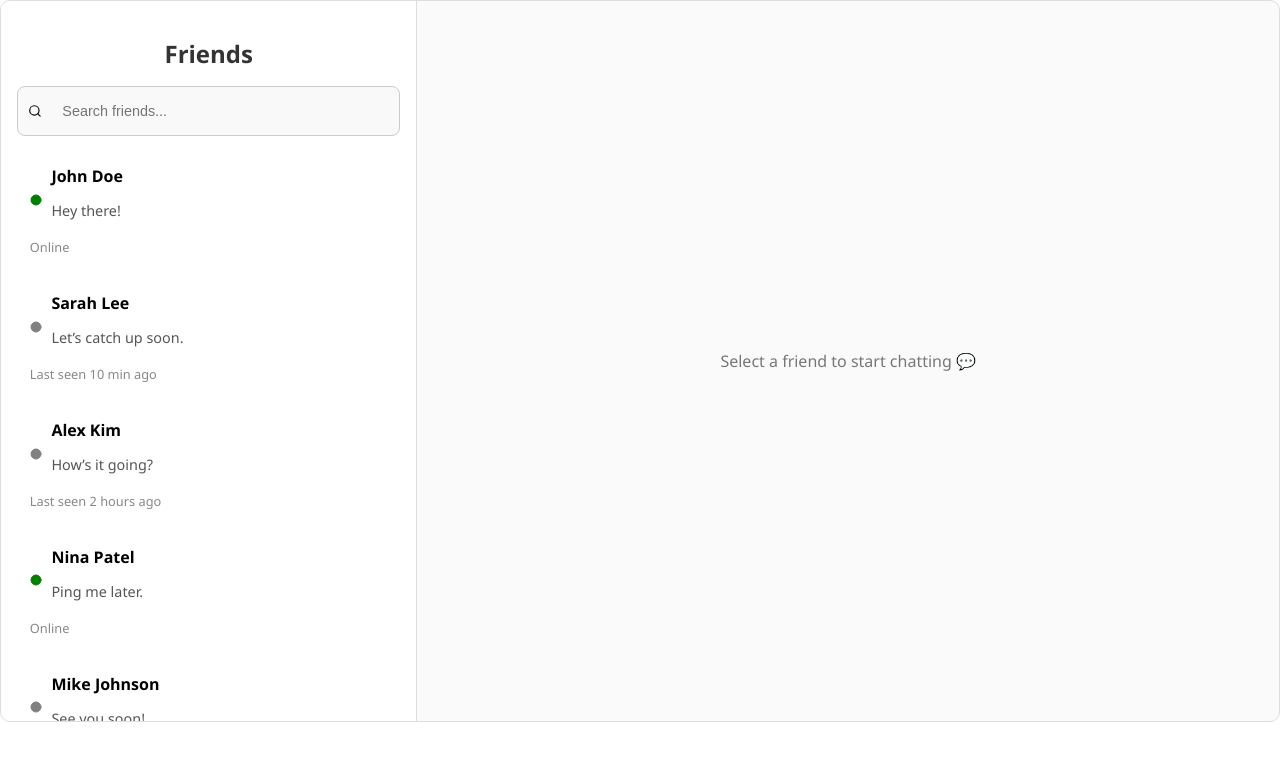
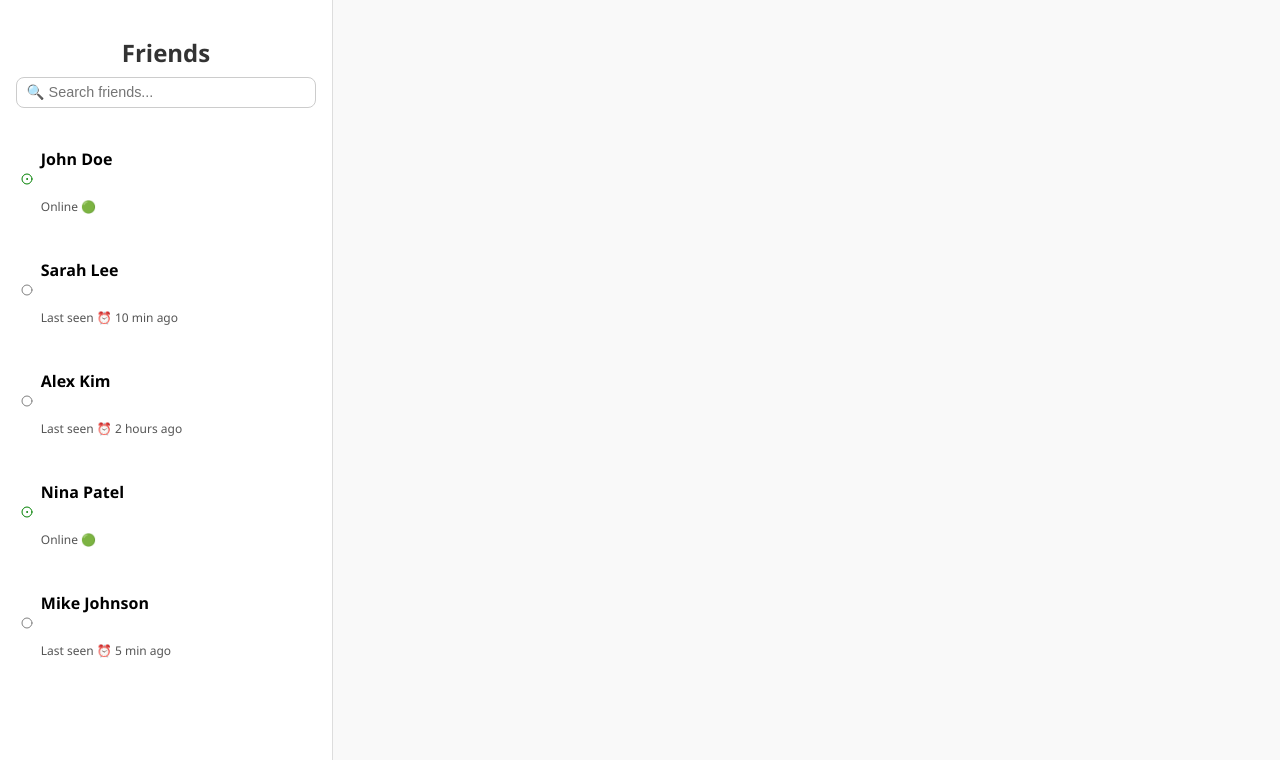
Before and after one commit to adenali20/xp-tracker, a React (Create React App) app: page /friends in a window 1280 px wide. Shown: the top 760 px of the page. Built offline with nearby package versions, Linux system fonts and the light colour scheme.

Commit message:
add emojis and improve chat bubbles

```diff
--- a/package.json
+++ b/package.json
@@ -10,6 +10,7 @@
     "@testing-library/user-event": "^13.5.0",
     "axios": "^1.12.2",
     "base-64": "^1.0.0",
+    "emoji-picker-react": "^4.15.0",
     "lucide-react": "^0.548.0",
     "react": "^19.1.1",
     "react-dom": "^19.1.1",
--- a/src/components/Friends.css
+++ b/src/components/Friends.css
@@ -1,26 +1,38 @@
+/* ==============================
+   General container
+============================== */
 .friends-container {
   display: flex;
-  height: 90vh;
-  background: #fafafa;
-  border: 1px solid #ddd;
-  border-radius: 10px;
+  height: 100vh;
+  font-family: 'Segoe UI', Tahoma, Geneva, Verdana, sans-serif;
+  background: #f9f9f9;
   overflow: hidden;
-  font-family: 'Segoe UI', Tahoma, Geneva, Verdana, sans-serif;
-  transition: all 0.3s ease;
 }
 
-/* Sidebar */
+/* ==============================
+   Friends List
+============================== */
 .friends-list {
-  width: 30%;
-  background-color: #fff;
+  width: 300px;
+  min-width: 250px;
+  background: #fff;
   border-right: 1px solid #ddd;
+  display: flex;
+  flex-direction: column;
+  padding: 1rem;
   overflow-y: auto;
-  padding: 1rem;
-  transition: all 0.3s ease;
 }
 
 .friends-list h2 {
+  margin-bottom: 0.5rem;
+}
+
+.search-input {
+  padding: 0.4rem 0.6rem;
+  border-radius: 8px;
+  border: 1px solid #ccc;
   margin-bottom: 1rem;
+  font-size: 0.9rem;
 }
 
 .friends-list ul {
@@ -30,165 +42,255 @@
 }
 
 .friends-list li {
-  padding: 0.8rem;
+  display: flex;
+  align-items: center;
+  justify-content: space-between;
+  padding: 0.5rem 0.3rem;
+  cursor: pointer;
   border-radius: 8px;
-  cursor: pointer;
-  transition: background 0.2s ease;
-  display: flex;
-  flex-direction: column;
-  justify-content: space-between;
-  margin-bottom: 0.6rem;
+  transition: background 0.2s;
+  position: relative;
 }
 
-.friends-list li:hover {
-  background-color: #f1f1f1;
+.friends-list li:hover,
+.friends-list li.active {
+  background: #f0f0f0;
 }
 
-.friends-list li.active {
-  background-color: #e8f0fe;
+.friend-avatar {
+  margin-right: 0.5rem;
+  display: flex;
+  align-items: center;
+}
+
+.online-icon {
+  color: green;
+}
+
+.offline-icon {
+  color: gray;
 }
 
 .friend-info {
-  display: flex;
-  align-items: center;
-  gap: 0.6rem;
-}
-
-.friend-details {
-  display: flex;
-  flex-direction: column;
-}
-
-.friend-name {
-  font-weight: 600;
-}
-
-.last-message {
-  font-size: 0.9rem;
-  color: #555;
-}
-
-.last-seen {
-  font-size: 0.8rem;
-  color: #888;
-  margin-top: 4px;
-}
-
-/* Chat Panel */
-.chat-panel {
   flex: 1;
   display: flex;
   flex-direction: column;
 }
 
+.friend-info .name {
+  font-weight: 600;
+}
+
+.friend-info .status {
+  font-size: 0.75rem;
+  color: #555;
+}
+
+.last-message {
+  font-size: 0.8rem;
+  color: #888;
+  margin-left: 0.5rem;
+}
+
+/* ==============================
+   Chat Panel
+============================== */
+.chat-panel {
+  flex: 1;
+  display: flex;
+  flex-direction: column;
+  background: #e5ddd5;
+  position: relative;
+}
+
 .chat-header {
-  background-color: #f5f5f5;
-  padding: 1rem;
-  border-bottom: 1px solid #ddd;
   display: flex;
   align-items: center;
   justify-content: space-between;
+  padding: 0.75rem 1rem;
+  border-bottom: 1px solid #ddd;
+  background: #fff;
+  position: relative;
+  z-index: 2;
 }
 
-.chat-friend-info {
-  display: flex;
-  align-items: center;
-  gap: 0.5rem;
+.chat-header h3 {
+  margin: 0;
+  font-size: 1rem;
 }
 
 .chat-status {
-  font-size: 0.9rem;
-  color: #777;
+  font-size: 0.75rem;
+  color: #555;
   margin-left: 0.5rem;
 }
 
 .chat-actions {
   display: flex;
   align-items: center;
-  gap: 0.8rem;
+  gap: 0.5rem;
 }
 
-.icon-btn {
+.chat-icon {
+  cursor: pointer;
+}
+
+/* ==============================
+   Chat Messages
+============================== */
+.chat-messages {
+  flex: 1;
+  padding: 1rem;
+  overflow-y: auto;
+  display: flex;
+  flex-direction: column;
+  gap: 0.4rem;
+}
+
+/* Chat bubble base */
+.message {
+  max-width: 70%;
+  padding: 0.6rem 1rem;
+  border-radius: 20px;
+  font-size: 0.95rem;
+  line-height: 1.3;
+  word-wrap: break-word;
+  position: relative;
+  box-shadow: 0 1px 2px rgba(0, 0, 0, 0.2);
+}
+
+/* Sent message (right) */
+.sent {
+  background: #007bff;
+  color: #fff;
+  align-self: flex-end;
+  border-bottom-right-radius: 4px;
+  border-bottom-left-radius: 20px;
+  border-top-right-radius: 20px;
+  border-top-left-radius: 20px;
+}
+
+.sent::after {
+  content: "";
+  position: absolute;
+  right: -6px;
+  bottom: 0;
+  width: 0;
+  height: 0;
+  border-top: 10px solid #007bff;
+  border-left: 10px solid transparent;
+}
+
+/* Received message (left) */
+.received {
+  background: #fff;
+  color: #333;
+  align-self: flex-start;
+  border-bottom-left-radius: 4px;
+  border-bottom-right-radius: 20px;
+  border-top-left-radius: 20px;
+  border-top-right-radius: 20px;
+}
+
+.received::after {
+  content: "";
+  position: absolute;
+  left: -6px;
+  bottom: 0;
+  width: 0;
+  height: 0;
+  border-top: 10px solid #fff;
+  border-right: 10px solid transparent;
+}
+
+/* ==============================
+   Chat Input & Emoji
+============================== */
+.chat-input {
+  display: flex;
+  align-items: center;
+  padding: 0.5rem 1rem;
+  border-top: 1px solid #ddd;
+  background: #fff;
+  gap: 0.5rem;
+  position: relative;
+  z-index: 2;
+}
+
+.chat-input input {
+  flex: 1;
+  padding: 0.4rem 0.6rem;
+  border-radius: 20px;
+  border: 1px solid #ccc;
+  font-size: 0.9rem;
+  outline: none;
+}
+
+.chat-input button[type="submit"] {
+  background: #007bff;
+  color: #fff;
+  border: none;
+  padding: 0.4rem 0.8rem;
+  border-radius: 20px;
+  cursor: pointer;
+}
+
+.emoji-btn {
   background: none;
   border: none;
   cursor: pointer;
   color: #555;
-  transition: color 0.2s ease;
+  display: flex;
+  align-items: center;
 }
 
-.icon-btn:hover {
+.emoji-btn:hover {
   color: #007bff;
 }
 
-.back-btn {
-  display: none;
-  margin-right: 0.6rem;
+/* ==============================
+   Emoji Picker Popup
+============================== */
+.emoji-picker {
+  position: absolute;
+  bottom: 60px;
+  right: 10px;
+  z-index: 100;
+  background: #fff;
+  border-radius: 10px;
+  box-shadow: 0 2px 10px rgba(0,0,0,0.2);
+  overflow: hidden;
+  width: 300px;
+  max-height: 400px;
+  display: flex;
+  flex-direction: column;
 }
 
-.chat-messages {
-  flex: 1;
-  padding: 1rem;
-  overflow-y: auto;
-  background: #fff;
+.emoji-picker-header {
+  display: flex;
+  justify-content: space-between;
+  align-items: center;
+  background: #f5f5f5;
+  padding: 0.5rem 1rem;
+  border-bottom: 1px solid #ddd;
+  font-weight: 500;
 }
 
-.chat-message {
-  margin-bottom: 0.5rem;
-  max-width: 70%;
-  padding: 0.6rem 1rem;
-  border-radius: 12px;
-  word-wrap: break-word;
+.emoji-cancel-btn {
+  background: none;
+  border: none;
+  cursor: pointer;
+  font-size: 18px;
+  color: #444;
 }
 
-.chat-message.sent {
-  background-color: #dcf8c6;
-  align-self: flex-end;
+.emoji-cancel-btn:hover {
+  color: red;
 }
 
-.chat-message.received {
-  background-color: #f1f0f0;
-  align-self: flex-start;
-}
-
-.chat-input {
-  display: flex;
-  padding: 1rem;
-  border-top: 1px solid #ddd;
-  background-color: #f9f9f9;
-}
-
-.chat-input input {
-  flex: 1;
-  padding: 0.6rem;
-  border: 1px solid #ccc;
-  border-radius: 8px;
-  margin-right: 0.5rem;
-}
-
-.chat-input button {
-  background-color: #007bff;
-  color: white;
-  border: none;
-  border-radius: 8px;
-  padding: 0.6rem 1rem;
-  cursor: pointer;
-}
-
-.chat-input button:hover {
-  background-color: #0056b3;
-}
-
-.no-chat {
-  display: flex;
-  align-items: center;
-  justify-content: center;
-  flex: 1;
-  color: #777;
-}
-
-/* ---------------------- */
-/* ✅ MOBILE STYLING */
-/* ---------------------- */
+/* ==============================
+   Mobile Responsiveness
+============================== */
 @media (max-width: 768px) {
   .friends-container {
     flex-direction: column;
@@ -196,55 +298,26 @@
 
   .friends-list {
     width: 100%;
+    max-height: 50%;
+    border-right: none;
+    border-bottom: 1px solid #ddd;
   }
 
   .chat-panel {
-    width: 100%;
-    height: 100%;
+    flex: 1;
   }
 
-  /* Hide chat panel until a friend is selected */
-  .friends-container:not(.chat-active) .chat-panel {
+  .hidden-mobile {
     display: none;
   }
 
-  /* Hide friends list when in chat view */
-  .friends-container.chat-active .friends-list {
-    display: none;
-  }
-
-  .chat-header {
-    justify-content: flex-start;
-  }
-
-  .back-btn {
+  .back-btn.mobile-only {
     display: inline-flex;
-    align-items: center;
-    margin-right: 1rem;
   }
 }
 
-.friend-search {
-  display: flex;
-  align-items: center;
-  gap: 0.5rem;
-  padding: 0.4rem 0.6rem;
-  border: 1px solid #ccc;
-  border-radius: 8px;
-  margin-bottom: 1rem;
-  background-color: #f9f9f9;
+@media (min-width: 769px) {
+  .back-btn.mobile-only {
+    display: none;
+  }
 }
-
-.friend-search input {
-  border: none;
-  outline: none;
-  width: 100%;
-  font-size: 0.9rem;
-  background: transparent;
-}
-
-.no-friends {
-  font-size: 0.9rem;
-  color: #888;
-  padding-top: 0.5rem;
-}
--- a/src/components/Friends.jsx
+++ b/src/components/Friends.jsx
@@ -1,177 +1,125 @@
 import { useState } from "react";
-import { Circle, Video, Phone, ArrowLeft, Search } from "lucide-react";
+import EmojiPicker from "emoji-picker-react";
+import { Video, Phone, Smile, ArrowLeft, CircleDot, Circle } from "lucide-react";
 import "./Friends.css";
 
 const Friends = () => {
+  const [selectedFriend, setSelectedFriend] = useState(null);
+  const [search, setSearch] = useState("");
+  const [newMessage, setNewMessage] = useState("");
+  const [showEmojiPicker, setShowEmojiPicker] = useState(false);
+
   const [friends] = useState([
-  { id: 1, name: "John Doe", lastMessage: "Hey there!", online: true, lastSeen: null },
-  { id: 2, name: "Sarah Lee", lastMessage: "Let’s catch up soon.", online: false, lastSeen: "10 min ago" },
-  { id: 3, name: "Alex Kim", lastMessage: "How’s it going?", online: false, lastSeen: "2 hours ago" },
-  { id: 4, name: "Nina Patel", lastMessage: "Ping me later.", online: true, lastSeen: null },
-  { id: 5, name: "Mike Johnson", lastMessage: "See you soon!", online: false, lastSeen: "5 min ago" },
-  { id: 6, name: "Emma Watson", lastMessage: "Thanks!", online: true, lastSeen: null },
-  { id: 7, name: "David Brown", lastMessage: "On my way.", online: false, lastSeen: "1 hour ago" },
-  { id: 8, name: "Sophia Lee", lastMessage: "Got it.", online: true, lastSeen: null },
-  { id: 9, name: "James Smith", lastMessage: "Cool!", online: false, lastSeen: "30 min ago" },
-  { id: 10, name: "Olivia Davis", lastMessage: "See you tomorrow.", online: true, lastSeen: null },
-  { id: 11, name: "Liam Wilson", lastMessage: "No problem.", online: false, lastSeen: "3 hours ago" },
-  { id: 12, name: "Ava Martinez", lastMessage: "Happy Birthday!", online: true, lastSeen: null },
-  { id: 13, name: "Ethan Anderson", lastMessage: "Thanks for the help.", online: false, lastSeen: "45 min ago" },
-  { id: 14, name: "Mia Thomas", lastMessage: "See you later.", online: true, lastSeen: null },
-  { id: 15, name: "Noah Jackson", lastMessage: "Okay.", online: false, lastSeen: "20 min ago" },
-  { id: 16, name: "Isabella White", lastMessage: "Got it!", online: true, lastSeen: null },
-  { id: 17, name: "Lucas Harris", lastMessage: "Will do.", online: false, lastSeen: "1 day ago" },
-  { id: 18, name: "Charlotte Lewis", lastMessage: "Thanks a lot!", online: true, lastSeen: null },
-  { id: 19, name: "Mason Clark", lastMessage: "Sure thing.", online: false, lastSeen: "2 hours ago" },
-  { id: 20, name: "Amelia Robinson", lastMessage: "Great!", online: true, lastSeen: null },
+    { id: 1, name: "John Doe", online: true, lastSeen: null },
+    { id: 2, name: "Sarah Lee", online: false, lastSeen: "10 min ago" },
+    { id: 3, name: "Alex Kim", online: false, lastSeen: "2 hours ago" },
+    { id: 4, name: "Nina Patel", online: true, lastSeen: null },
+    { id: 5, name: "Mike Johnson", online: false, lastSeen: "5 min ago" },
+    // Add up to 20 friends as before
   ]);
 
-
-  const [selectedFriend, setSelectedFriend] = useState(null);
-  const [messages, setMessages] = useState([]);
-  const [newMessage, setNewMessage] = useState("");
-  const [searchTerm, setSearchTerm] = useState("");
-
-  const handleSelectFriend = (friend) => {
-    setSelectedFriend(friend);
-    setMessages([
-      { sender: "me", text: "Hi " + friend.name + "!" },
-      { sender: friend.name, text: friend.lastMessage },
-    ]);
-  };
-
-  const handleBack = () => {
-    setSelectedFriend(null);
-  };
+  // Predefined messages for each friend
+  const [messages, setMessages] = useState({
+    1: [
+      { sender: "friend", text: "Hey! How’s it going?" },
+      { sender: "me", text: "Hi John! All good 😊" },
+      { sender: "friend", text: "Want to catch up later?" },
+    ],
+    2: [
+      { sender: "friend", text: "Hello! Are you free today?" },
+      { sender: "me", text: "Hey Sarah, yes I am!" },
+    ],
+    3: [
+      { sender: "friend", text: "Check this out 😎" },
+    ],
+    // Initialize messages for other friends similarly
+  });
 
   const handleSendMessage = (e) => {
     e.preventDefault();
-    if (!newMessage.trim()) return;
-    const msg = { sender: "me", text: newMessage };
-    setMessages((prev) => [...prev, msg]);
+    if (!newMessage.trim() || !selectedFriend) return;
+
+    setMessages((prev) => ({
+      ...prev,
+      [selectedFriend.id]: [
+        ...(prev[selectedFriend.id] || []),
+        { sender: "me", text: newMessage },
+        // Simulate friend reply
+        { sender: "friend", text: "Got your message! 👍" },
+      ],
+    }));
+
     setNewMessage("");
   };
 
-  const handleVideoCall = () => {
-    alert(`🎥 Starting video call with ${selectedFriend.name}...`);
+  const handleEmojiClick = (emojiData) => {
+    setNewMessage((prev) => prev + emojiData.emoji);
   };
 
-  const handleVoiceCall = () => {
-    alert(`📞 Starting voice call with ${selectedFriend.name}...`);
-  };
-
-  // ✅ Filter friends based on search term
   const filteredFriends = friends.filter((f) =>
-    f.name.toLowerCase().includes(searchTerm.toLowerCase())
+    f.name.toLowerCase().includes(search.toLowerCase())
   );
 
   return (
-    <div
-      className={`friends-container ${selectedFriend ? "chat-active" : ""}`}
-    >
+    <div className="friends-container">
       {/* Friends List */}
-      <div className="friends-list">
+      <div className={`friends-list ${selectedFriend ? "hidden-mobile" : ""}`}>
         <h2>Friends</h2>
-
-        {/* Search Input */}
-        <div className="friend-search">
-          <Search size={16} />
         <input
           type="text"
-            placeholder="Search friends..."
-            value={searchTerm}
-            onChange={(e) => setSearchTerm(e.target.value)}
+          className="search-input"
+          placeholder="🔍 Search friends..."
+          value={search}
+          onChange={(e) => setSearch(e.target.value)}
         />
-        </div>
-
         <ul>
           {filteredFriends.map((friend) => (
             <li
               key={friend.id}
+              onClick={() => setSelectedFriend(friend)}
               className={selectedFriend?.id === friend.id ? "active" : ""}
-              onClick={() => handleSelectFriend(friend)}
             >
+              <div className="friend-avatar">
+                {friend.online ? <CircleDot className="online-icon" size={12} /> : <Circle className="offline-icon" size={12} />}
+              </div>
               <div className="friend-info">
-                <div className="status-icon">
-                  <Circle
-                    size={12}
-                    fill={friend.online ? "green" : "gray"}
-                    stroke={friend.online ? "green" : "gray"}
-                  />
+                <p className="name">{friend.name}</p>
+                <p className="status">{friend.online ? "Online 🟢" : `Last seen ⏰ ${friend.lastSeen}`}</p>
               </div>
-                <div className="friend-details">
-                  <span className="friend-name">{friend.name}</span>
-                  <p className="last-message">{friend.lastMessage}</p>
-                </div>
-              </div>
-              <span className="last-seen">
-                {friend.online ? "Online" : `Last seen ${friend.lastSeen}`}
-              </span>
             </li>
           ))}
-          {filteredFriends.length === 0 && <p className="no-friends">No friends found</p>}
         </ul>
       </div>
 
       {/* Chat Panel */}
+      {selectedFriend && (
         <div className="chat-panel">
-        {selectedFriend ? (
-          <>
           <div className="chat-header">
-              <button
-                className="icon-btn back-btn"
-                onClick={handleBack}
-                title="Back"
-              >
+            <button className="back-btn mobile-only" onClick={() => setSelectedFriend(null)}>
               <ArrowLeft size={20} />
             </button>
-
-              <div className="chat-friend-info">
-                <Circle
-                  size={10}
-                  fill={selectedFriend.online ? "green" : "gray"}
-                  stroke={selectedFriend.online ? "green" : "gray"}
-                />
             <h3>{selectedFriend.name}</h3>
-                <span className="chat-status">
-                  {selectedFriend.online
-                    ? "Online"
-                    : `Last seen ${selectedFriend.lastSeen}`}
-                </span>
-              </div>
-
+            <span className="chat-status">{selectedFriend.online ? "Online 🟢" : `Last seen ⏰ ${selectedFriend.lastSeen}`}</span>
             <div className="chat-actions">
-                <button
-                  className="icon-btn"
-                  title="Voice Call"
-                  onClick={handleVoiceCall}
-                >
-                  <Phone size={20} />
-                </button>
-                <button
-                  className="icon-btn"
-                  title="Video Call"
-                  onClick={handleVideoCall}
-                >
-                  <Video size={20} />
-                </button>
+              <Video className="chat-icon" />
+              <Phone className="chat-icon" />
             </div>
           </div>
 
+          {/* Chat Messages */}
           <div className="chat-messages">
-              {messages.map((msg, index) => (
-                <div
-                  key={index}
-                  className={`chat-message ${
-                    msg.sender === "me" ? "sent" : "received"
-                  }`}
-                >
-                  <p>{msg.text}</p>
+            {(messages[selectedFriend.id] || []).map((msg, i) => (
+              <div key={i} className={`message ${msg.sender === "me" ? "sent" : "received"}`}>
+                {msg.text}
               </div>
             ))}
           </div>
 
+          {/* Chat Input with Emoji */}
           <form className="chat-input" onSubmit={handleSendMessage}>
+            <button type="button" className="emoji-btn" onClick={() => setShowEmojiPicker((prev) => !prev)}>
+              <Smile size={22} />
+            </button>
             <input
               type="text"
               placeholder="Type a message..."
@@ -180,13 +128,19 @@ const Friends = () => {
             />
             <button type="submit">Send</button>
           </form>
-          </>
-        ) : (
-          <div className="no-chat">
-            <p>Select a friend to start chatting 💬</p>
+
+          {/* Emoji Picker */}
+          {showEmojiPicker && (
+            <div className="emoji-picker">
+              <div className="emoji-picker-header">
+                <span>Select Emoji 😄</span>
+                <button type="button" className="emoji-cancel-btn" onClick={() => setShowEmojiPicker(false)}>❌</button>
+              </div>
+              <EmojiPicker onEmojiClick={handleEmojiClick} />
             </div>
           )}
         </div>
+      )}
     </div>
   );
 };
```
Also changed, not shown: 1 other file (tests, documents, lock files or other folders). Lines whose indentation alone changed are shown as unchanged.
